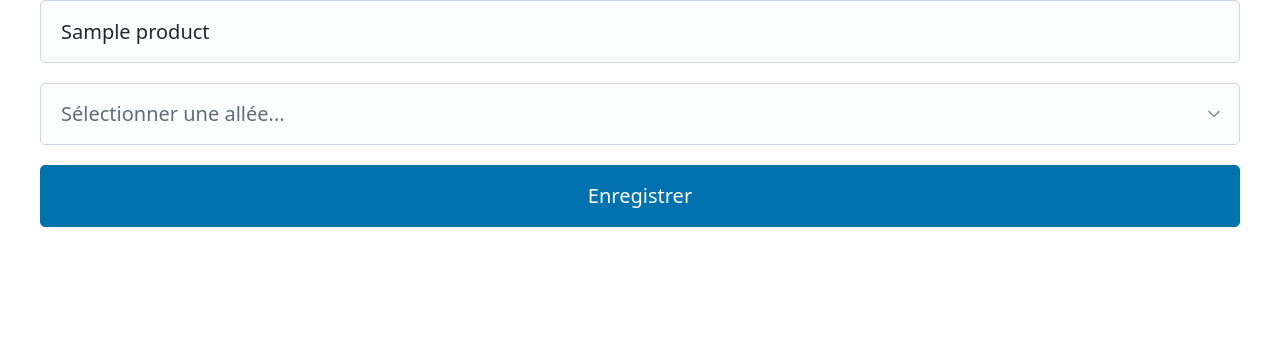
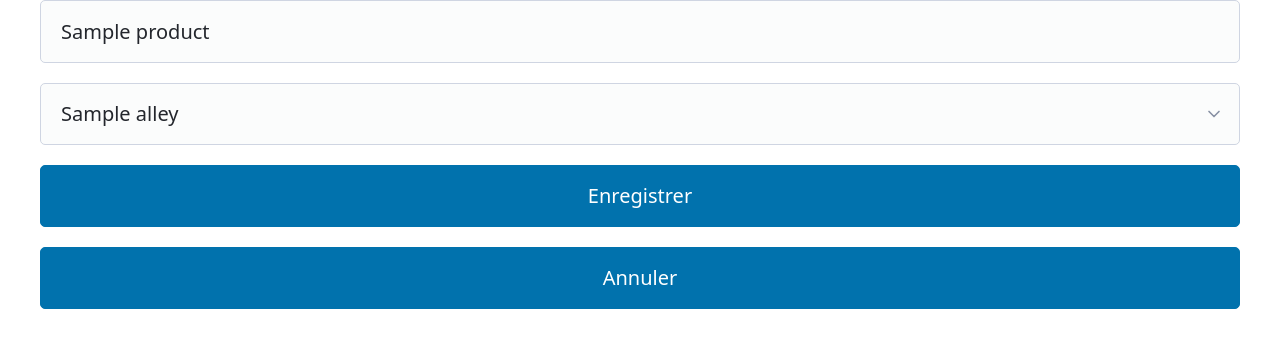
Before and after one commit to thibaultbruggeman/my-groceries-lists, a Flask app: template templates/products/edit.html in a window 1280 px wide. Shown: the part 90-438 px from the top of the page. Run offline with Flask 3, Linux system fonts and the light colour scheme; the template is opened without the code that fills it: most values are stand-ins (such as "Sample title", 1, 10 or a date in 2020).

Commit message:
feature: auto select current product alley

```diff
--- a/app.py
+++ b/app.py
@@ -145,9 +145,9 @@ def products_edit(id):
         return redirect(url_for('products'))
 
     cur = get_db().cursor()
-    cur.execute("SELECT rowid, name FROM products where rowid = ?;", (id,))
+    cur.execute("SELECT rowid, name, alley_id FROM products where rowid = ?;", (id,))
     data = cur.fetchone()
-    product = { "id": data[0], "name": data[1] }
+    product = { "id": data[0], "name": data[1], "alley_id": data[2] }
 
     cur = get_db().cursor()
     cur.execute("SELECT rowid, name FROM alleys order by name asc;")
--- a/templates/products/edit.html
+++ b/templates/products/edit.html
@@ -2,6 +2,7 @@
 <form method="POST">
     <input type="hidden" value="{{ product.id }}" name="product_id"/>
   <input
+    data-alley-id="{{ product.alley_id }}"
     type="text"
     name="product"
     placeholder="Produit"
@@ -16,4 +17,24 @@
   </select>
   <input type="submit" value="Enregistrer" />
 </form>
+<div class="grid">
+  <button onclick="history.go(-1)">Annuler</button>
+</div>
+<script>
+  const productAlleyId = document.querySelector('input[name="product"]').dataset.alleyId
+  const alleys = document.querySelectorAll("select option")
+
+  alleys.forEach(x => {
+    if (x.getAttribute("selected") === ''){
+      x.setAttribute("selected", null)
+      return
+    }
+
+    if (productAlleyId !== x.value) {
+      return
+    }
+
+    x.setAttribute("selected", "")
+  })
+</script>
 {% endblock %}
```
